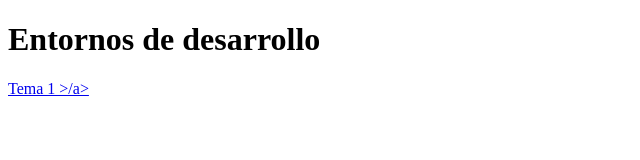
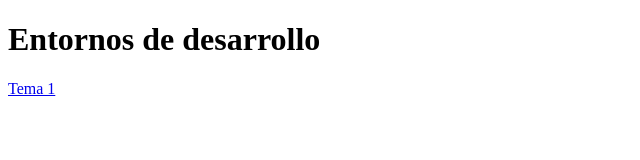
Before and after one commit to JorgeRN18/JorgeRN18.github.io, a plain HTML site: page index.html in a window 1280 px wide. Shown: the full height of the page, 0-640 px from the left. Drawn offline with Linux system fonts and the light colour scheme.

Commit message:
Update index.html

```diff
--- a/index.html
+++ b/index.html
@@ -6,6 +6,6 @@
 </head>
 <body>
   <h1> Entornos de desarrollo </h1>
-	<a href="TEMA1/tema1.html">Tema 1 >/a>
+	<a href="TEMA1/tema1.html">Tema 1 </a>
 </body>
 </html>
```
